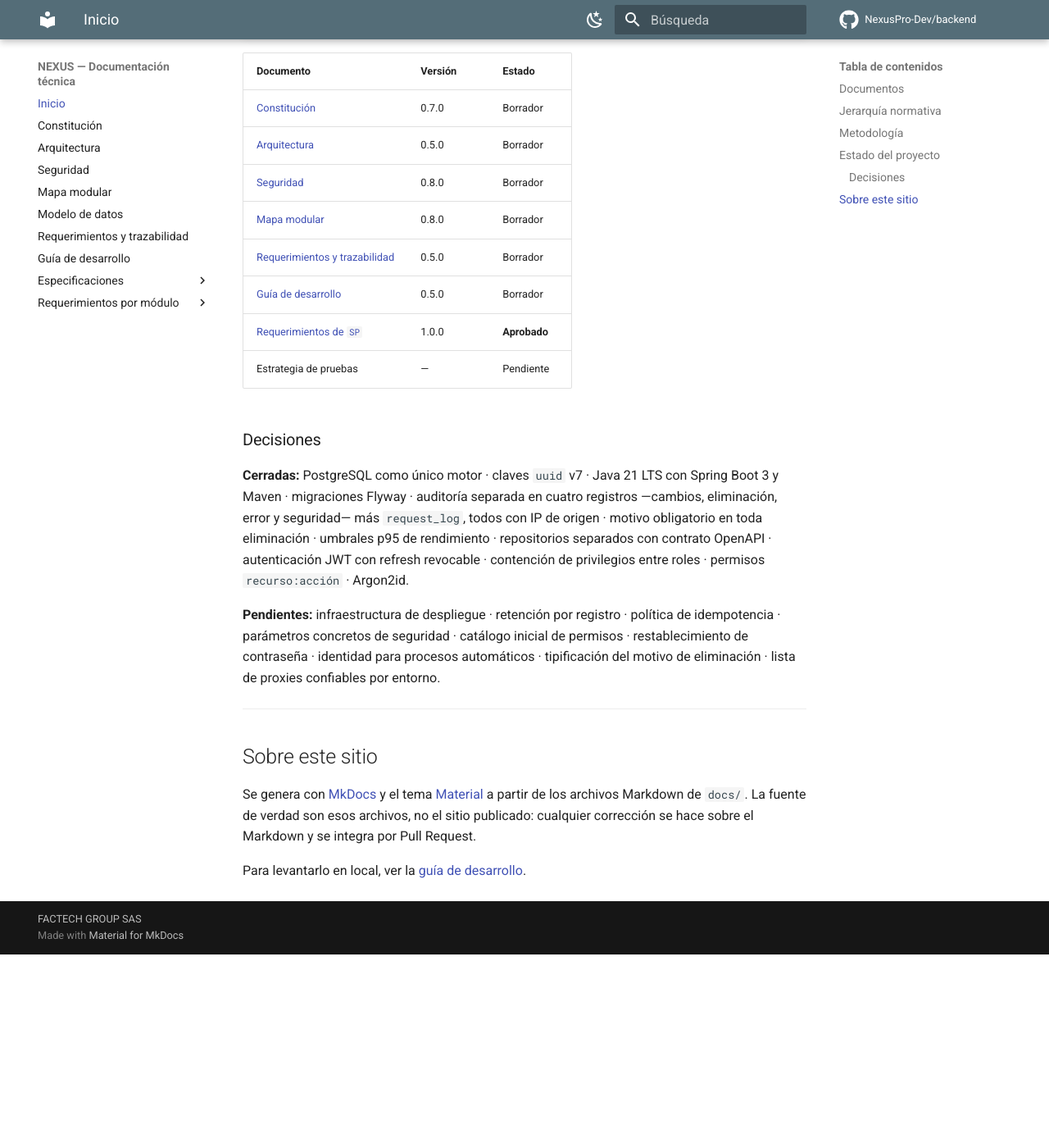
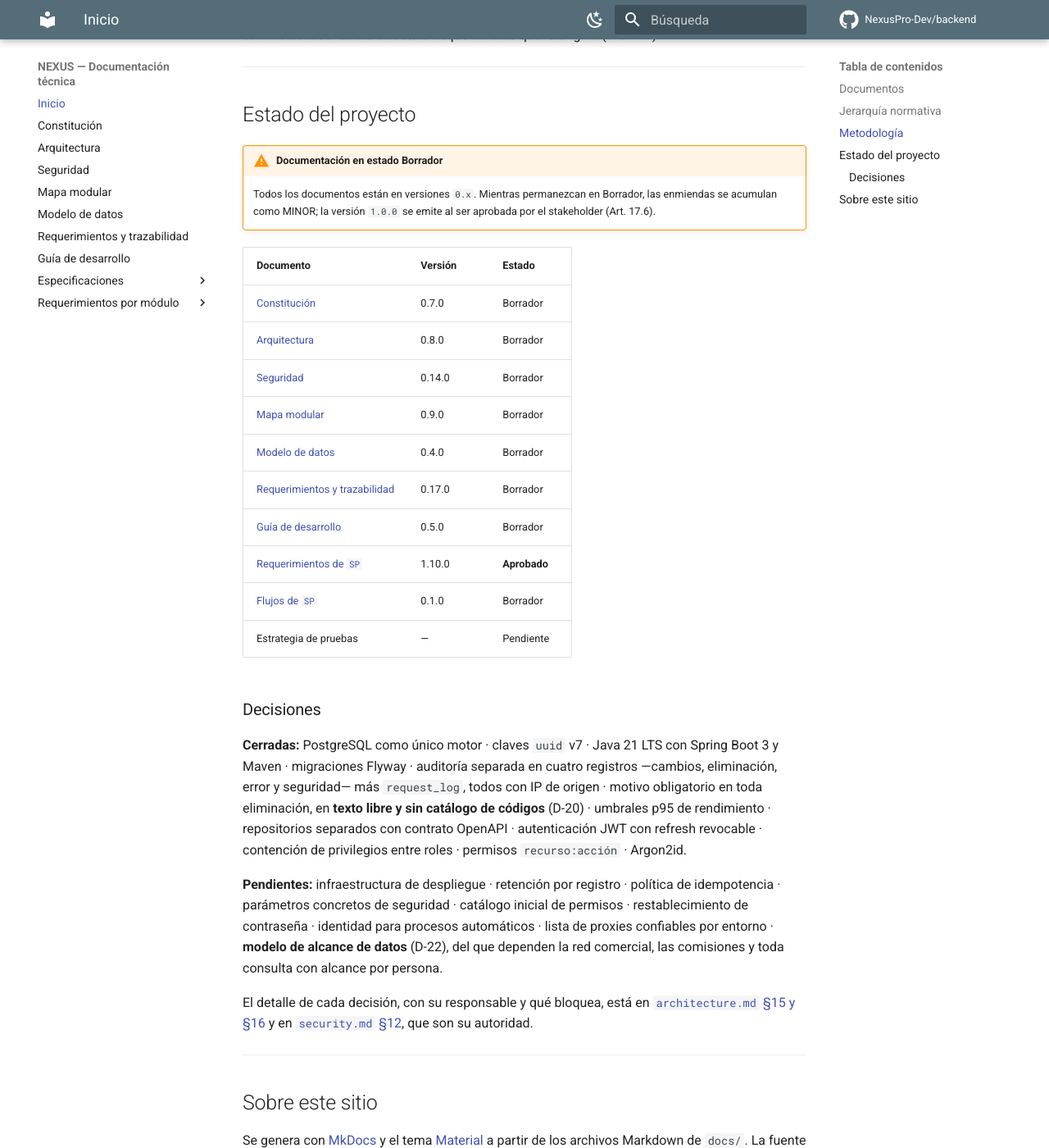
Before and after one commit to NexusPro-Dev/backend, an MkDocs documentation site: the page built from docs/index.md, in a window 1280 px wide and 1400 px high, scrolled down 2597 px. Shown: the whole window at 82% size. Built offline with MkDocs 1.6.1 and Material for MkDocs 9.7.7, drawn with Linux system fonts in a browser that asks for light colours; comment, search, counter and statistics services are not loaded; before the commit the page ends 3761 px from its top, so only the background shows below that; some of the changed text lies outside the part shown.

Commit message:
docs: poner al dia la portada del sitio y la navegacion de MkDocs
La tabla de versiones de `index.md` llevaba cinco documentos desfasados
—arquitectura, seguridad, mapa modular, trazabilidad y los requerimientos
de SP— y omitia el modelo de datos y los flujos de SP, que si estan en la
navegacion. Se anade tambien su tarjeta, para que portada y menu coincidan.

Las decisiones se corrigen contra sus documentos autoridad: D-20 quedo
cerrada al aprobar RF-SP-012 y seguia listada como pendiente, y faltaba
D-22, el modelo de alcance de datos. Se enlazan `architecture.md` y
`security.md`, que son quienes mandan, para que la portada no vuelva a
divergir.

La carpeta de guias aparecia en el menu como «guides» y su pagina como
«submodulos»: un `.pages` propio le da titulo en espanol, como el resto
del sitio.

Co-Authored-By: Claude Opus 5 (1M context) <noreply@anthropic.com>
Claude-Session: https://claude.ai/code/session_01GnQfmZaBMsFEpiFR2tdH6a

```diff
--- a/docs/index.md
+++ b/docs/index.md
@@ -41,6 +41,14 @@ Esta documentación es parte del repositorio y se versiona junto al código (Art
     Qué módulos y submódulos componen el sistema, cómo se decide si algo es módulo o submódulo, y cómo dependen entre sí.
 
     [:octicons-arrow-right-24: Ver el mapa modular](modules.md)
+
+-   :material-database:{ .lg .middle } **Modelo de datos**
+
+    ---
+
+    Las entidades del sistema y sus relaciones. El esquema exacto vive en las migraciones Flyway, que son su fuente de verdad (Art. V.3).
+
+    [:octicons-arrow-right-24: Ver el modelo de datos](modelo-datos.md)
 
 -   :material-format-list-numbered:{ .lg .middle } **Requerimientos y trazabilidad**
 
@@ -103,19 +111,23 @@ Ninguna línea de código se escribe antes de que la tripleta esté aprobada (Ar
 | Documento | Versión | Estado |
 |---|---|---|
 | [Constitución](constitution.md) | 0.7.0 | Borrador |
-| [Arquitectura](architecture.md) | 0.5.0 | Borrador |
-| [Seguridad](security.md) | 0.8.0 | Borrador |
-| [Mapa modular](modules.md) | 0.8.0 | Borrador |
-| [Requerimientos y trazabilidad](requirements.md) | 0.5.0 | Borrador |
+| [Arquitectura](architecture.md) | 0.8.0 | Borrador |
+| [Seguridad](security.md) | 0.14.0 | Borrador |
+| [Mapa modular](modules.md) | 0.9.0 | Borrador |
+| [Modelo de datos](modelo-datos.md) | 0.4.0 | Borrador |
+| [Requerimientos y trazabilidad](requirements.md) | 0.17.0 | Borrador |
 | [Guía de desarrollo](development-guide.md) | 0.5.0 | Borrador |
-| [Requerimientos de `SP`](requirements/sp.md) | 1.0.0 | **Aprobado** |
+| [Requerimientos de `SP`](requirements/sp.md) | 1.10.0 | **Aprobado** |
+| [Flujos de `SP`](requirements/sp-flujos.md) | 0.1.0 | Borrador |
 | Estrategia de pruebas | — | Pendiente |
 
 ### Decisiones
 
-**Cerradas:** PostgreSQL como único motor · claves `uuid` v7 · Java 21 LTS con Spring Boot 3 y Maven · migraciones Flyway · auditoría separada en cuatro registros —cambios, eliminación, error y seguridad— más `request_log`, todos con IP de origen · motivo obligatorio en toda eliminación · umbrales p95 de rendimiento · repositorios separados con contrato OpenAPI · autenticación JWT con refresh revocable · contención de privilegios entre roles · permisos `recurso:acción` · Argon2id.
+**Cerradas:** PostgreSQL como único motor · claves `uuid` v7 · Java 21 LTS con Spring Boot 3 y Maven · migraciones Flyway · auditoría separada en cuatro registros —cambios, eliminación, error y seguridad— más `request_log`, todos con IP de origen · motivo obligatorio en toda eliminación, en **texto libre y sin catálogo de códigos** (D-20) · umbrales p95 de rendimiento · repositorios separados con contrato OpenAPI · autenticación JWT con refresh revocable · contención de privilegios entre roles · permisos `recurso:acción` · Argon2id.
 
-**Pendientes:** infraestructura de despliegue · retención por registro · política de idempotencia · parámetros concretos de seguridad · catálogo inicial de permisos · restablecimiento de contraseña · identidad para procesos automáticos · tipificación del motivo de eliminación · lista de proxies confiables por entorno.
+**Pendientes:** infraestructura de despliegue · retención por registro · política de idempotencia · parámetros concretos de seguridad · catálogo inicial de permisos · restablecimiento de contraseña · identidad para procesos automáticos · lista de proxies confiables por entorno · **modelo de alcance de datos** (D-22), del que dependen la red comercial, las comisiones y toda consulta con alcance por persona.
+
+El detalle de cada decisión, con su responsable y qué bloquea, está en [`architecture.md` §15 y §16](architecture.md#16-decisiones-pendientes) y en [`security.md` §12](security.md#12-decisiones-y-pendientes), que son su autoridad.
 
 ---
 
```
Also changed, not shown: docs/requirements/guides/.pages (added).
